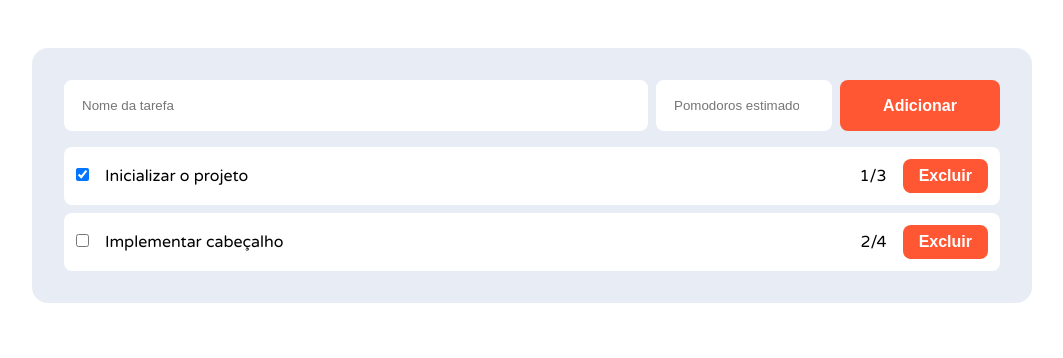
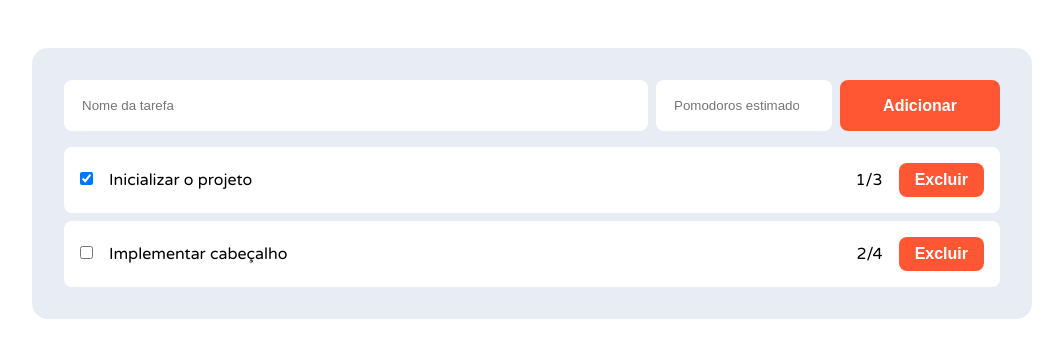
Before and after one commit to VictorTurraF/pomodoro-todo-list-video, a React (Vite) app: page / in a window 1280 px wide. Shown: the top 358 px of the page, without its empty margins (108-1171 px from the left). Built offline with nearby package versions, Linux system fonts and the light colour scheme.

Commit message:
feat: active task state control

```diff
--- a/src/App.jsx
+++ b/src/App.jsx
@@ -22,6 +22,7 @@
 rebootCss();
 
 function App() {
+  const [activeTaskId, setActiveTaskId] = useState("");
   const [tasks, setTasks] = useState([
     { id: self.crypto.randomUUID(), name: "Inicializar o projeto", actPomodoros: 1, totalPomodoros: 3, isFinished: true },
     { id: self.crypto.randomUUID(), name: "Implementar cabeçalho", actPomodoros: 2, totalPomodoros: 4, isFinished: false },
@@ -50,6 +51,10 @@
     setTasks(prev => prev.filter(task => task.id !== taskId))
   }
 
+  function handleActiveClick({ taskId }) {
+    setActiveTaskId(taskId)
+  }
+
   return (
     <AppGrid>
       <Form onSubmit={handleSubmit}>
@@ -67,6 +72,9 @@
             totalPomodoros={task.totalPomodoros}
             isFinished={task.isFinished}
             onExcludeClick={handleExcludeClick}
+
+            isActive={task.id === activeTaskId}
+            onActiveClick={handleActiveClick}
           />
         ))}
       </List>
--- a/src/components/Task.jsx
+++ b/src/components/Task.jsx
@@ -48,15 +48,28 @@
     name,
     actPomodoros,
     totalPomodoros,
-    onExcludeClick = () => {}
+    onExcludeClick = () => {},
+
+    isActive = false,
+    onActiveClick = () => {},
   } = props
 
   function handleExcludeClick(event) {
     onExcludeClick({ event, taskId: id })
   }
 
+  function handleActiveClick(event) {
+    const checkboxEl = event.currentTarget.querySelector('input[type=checkbox]')
+
+    if (checkboxEl.contains(event.target) || checkboxEl === event.target) {
+      return;
+    }
+
+    onActiveClick({ event, taskId: id })
+  }
+
   return (
-    <Row>
+    <Row onClick={handleActiveClick} isActive={isActive}>
       <span><input type="checkbox" checked={isFinished} /></span>
       <DescriptionCol>{name}</DescriptionCol>
       <span>{actPomodoros}/{totalPomodoros}</span>
```
